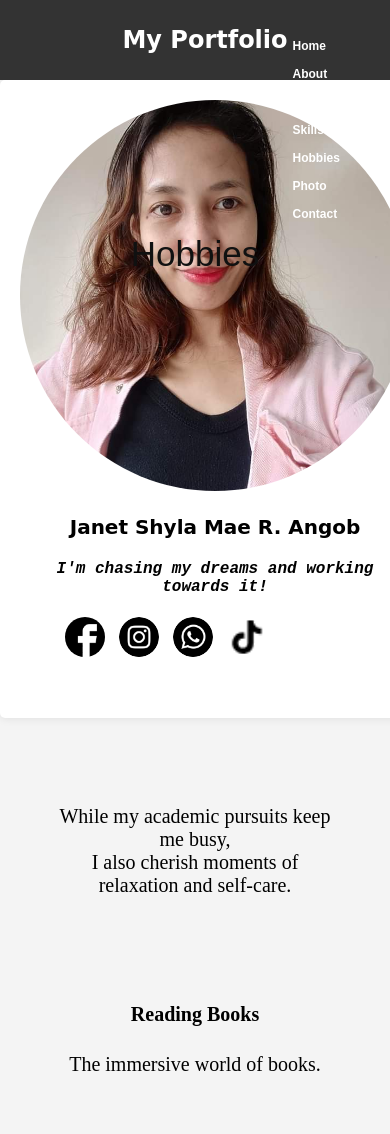
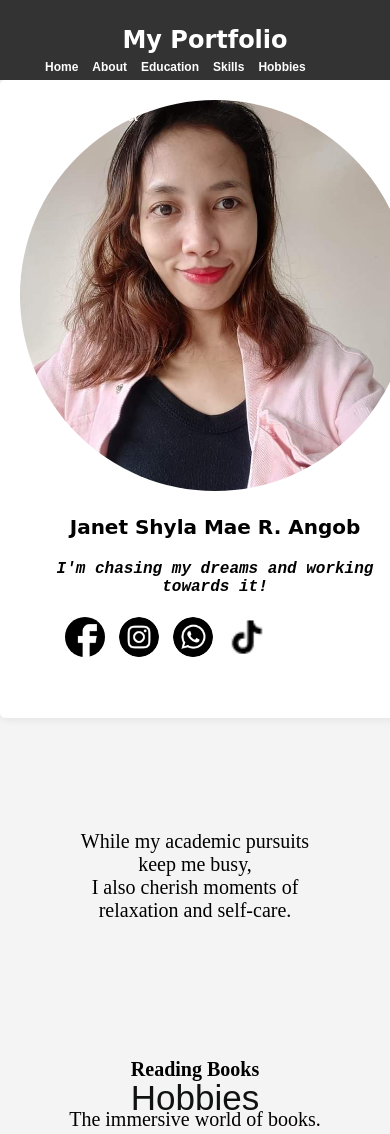
Before and after one commit to janetshyla/janetshyla.github.io, a plain HTML site: page hobbies.html in a window 390 px wide. Shown: the top 1134 px of the page. Drawn offline with Linux system fonts and the light colour scheme.

Commit message:
Add files via upload

```diff
--- a/style.css
+++ b/style.css
@@ -149,18 +149,19 @@ nav ul li a:hover {
 /* Mobile View Adjustments */
 @media (max-width: 768px) {
     nav {
-        padding: 20px 5%;
-        justify-content: right;
+        padding: 20px 0%;
+        justify-content: center;
     }
 
     nav ul li {
-        display: block;
-        margin-bottom: 10px;
+        display: inline-flex;
+        margin-bottom: 5px;
+        margin-top: 5%;
     }
 
     nav ul li a {
         font-size: 12px;
-        padding: 8px 20px;
+        padding: 8px 5px;
     }
 
     .container {
@@ -716,7 +717,7 @@ nav ul li a:hover {
     .hobbies h1 {
         font-size: 35px;
         margin-left: 0;
-        top: 25%;
+        top: 125%;
         left: 10%;
         width: 80%;
     }
@@ -726,12 +727,12 @@ nav ul li a:hover {
         margin-left: 10%;
         position: relative;
         top: auto;
-        margin-top: 20px;
+        margin-top: 40px;
     }
 
     .hobbiesText.card, .hobbiesText1.card, .hobbiesText2.card, .hobbiesText3.card {
         height: auto;
-        padding: 20px;
+        padding: 25px;
     }
 
     .card-title, .card-title1, .card-title2, .card-title3 {
```
